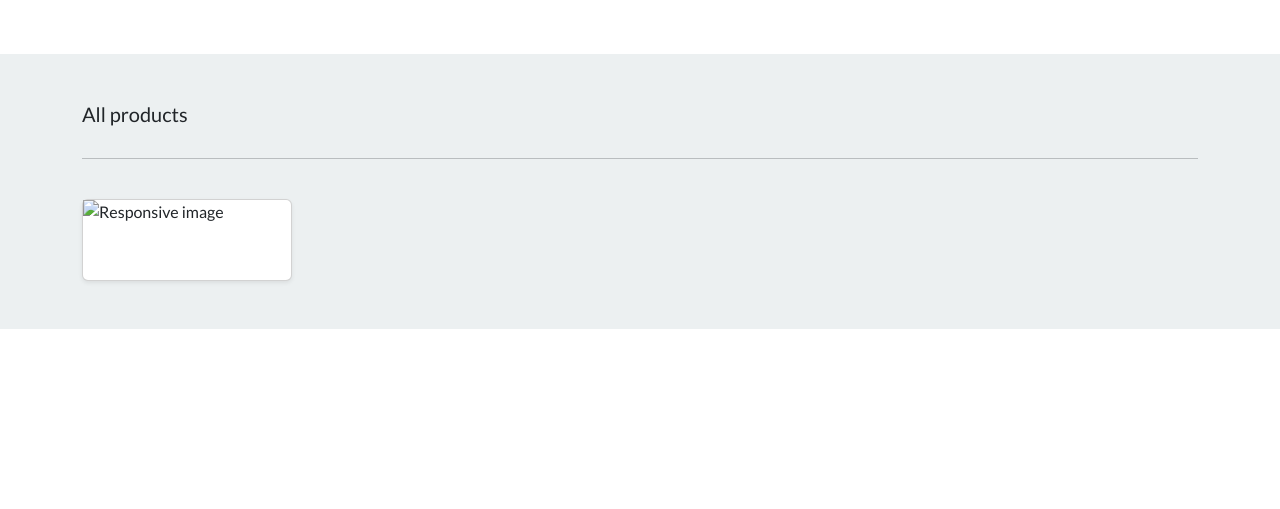
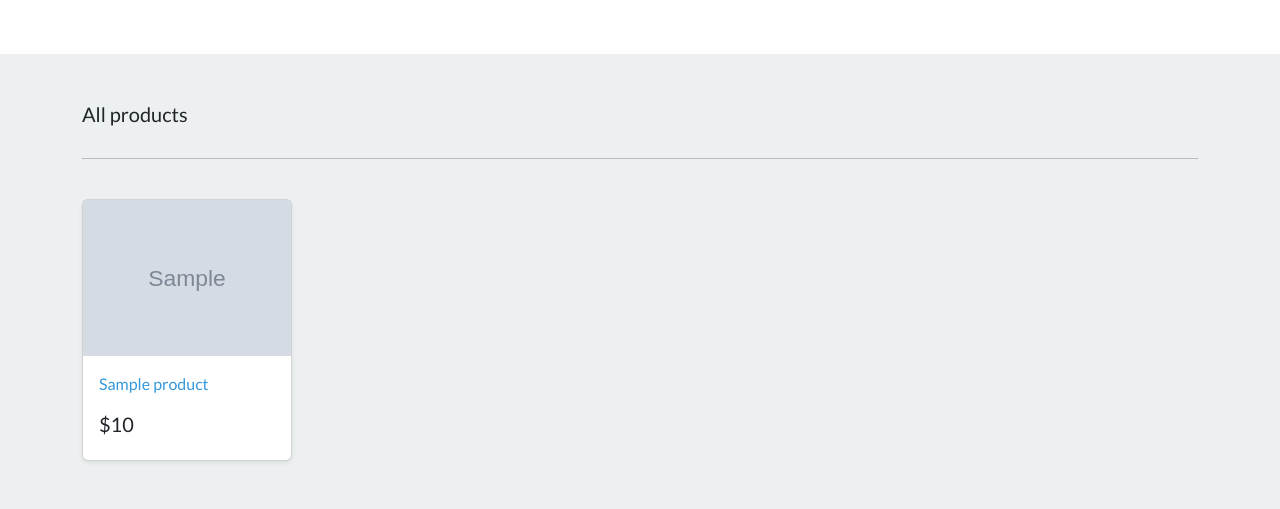
Before and after one commit to eccololo/djshop, a Django app: template djshop/shop/templates/shop/shop.html in a window 1280 px wide. Shown: the part 347-856 px from the top of the page. Before the commit the page ends 676 px from the top, so only its background shows below. Run offline with Django 3.2, Linux system fonts and the light colour scheme; the template is opened without the code that fills it: most values are stand-ins (such as "Sample title", 1, 10 or a date in 2020); grey boxes marked "Sample" are stand-in pictures; some libraries are stand-ins or nearby versions.

Commit message:
Add test products to shop template.

```diff
--- a/djshop/shop/templates/shop/shop.html
+++ b/djshop/shop/templates/shop/shop.html
@@ -32,19 +32,23 @@
     <br />
 
     <div class="row row-cols-1 row-cols-sm-2 row-cols-md-5 g-3">
+
+      {% for product in my_products %}
         <div class="col">
           <div class="card shadow-sm">
-          <img class="img-fluid" alt="Responsive image" src="" />
+            <img class="img-fluid" alt="Responsive image" src="{{ product.image.url }}" />
             <div class="card-body">
               <p class="card-text">
-              <a class="text-info text-decoration-none" href=""></a>
+                <a class="text-info text-decoration-none" href=""> {{ product.title | capfirst }} </a>
               </p>
               <div class="d-flex justify-content-between align-items-center">
-              <h5></h5>
+                <h5> ${{ product.price }} </h5>
               </div>
             </div>
           </div>
         </div>
+      {% endfor %}
+
     </div>
   </div>
 </div>
```
Also changed, not shown: djshop/shop/views.py (+7 -2 lines). Lines whose indentation alone changed are shown as unchanged.
